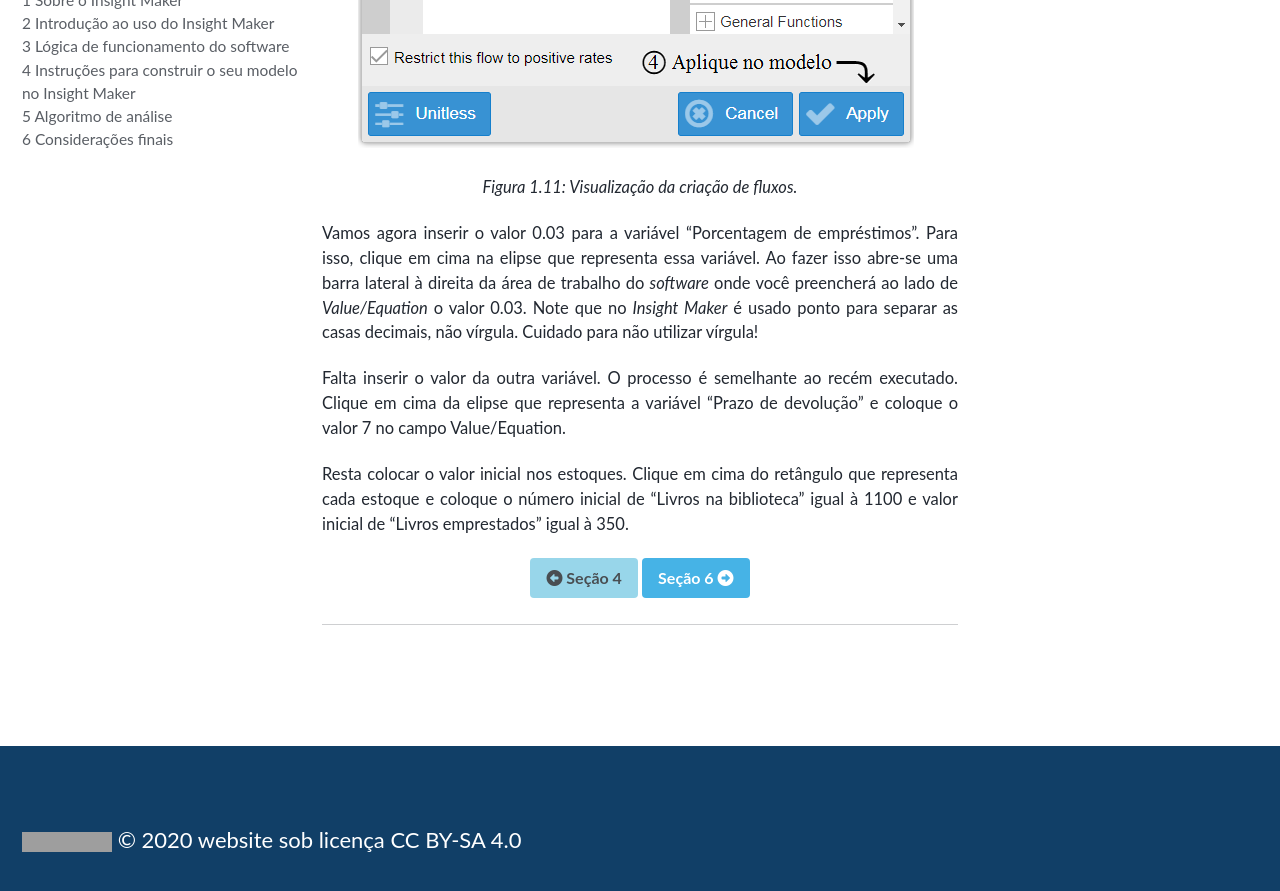
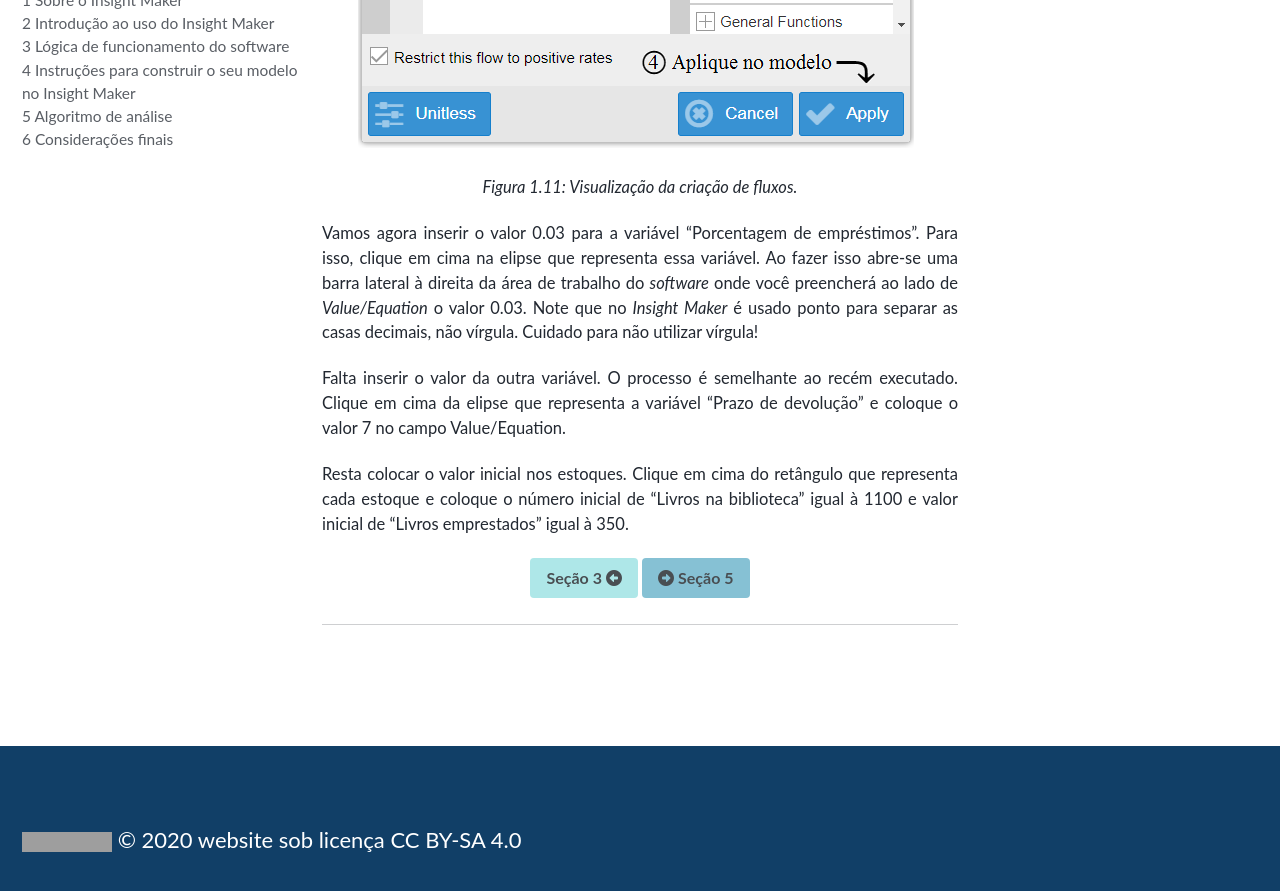
Before and after one commit to milenalauschner/MM, a Jekyll site: the page built from _pages/seção4.md, in a window 1280 px wide and 900 px high, scrolled down 5238 px. Shown: the top 891 px of the window. Built offline with Jekyll 4.4.1, drawn with Linux system fonts in a browser that asks for light colours; cached includes are drawn as plain includes; nearby versions of some CDN libraries; some web fonts are replaced; grey boxes are pictures that could not be loaded.

Commit message:
Update seção4.md

```diff
--- a/_pages/seção4.md
+++ b/_pages/seção4.md
@@ -148,8 +148,8 @@
 {: .text-justify}
 
 
-[<i class="fas fa-arrow-alt-circle-left"></i> Seção 4](https://milenalauschner.github.io/MM/seção4/){:
-.btn .btn--danger} [ Seção 6 <i class="fas fa-arrow-alt-circle-right"></i>](https://milenalauschner.github.io/MM/seção0/){:
-.btn .btn--facebook}
+[ Seção 3 <i class="fas fa-arrow-alt-circle-left"></i>](https://milenalauschner.github.io/MM/seção3/){:
+.btn .btn--warning} [<i class="fas fa-arrow-alt-circle-right"></i> Seção 5 ](https://milenalauschner.github.io/MM/seção5/){:
+.btn .btn--info}
  {: .text-center}
 ________________________________________________________________________________________________________________________________________________________________________________________________
```
